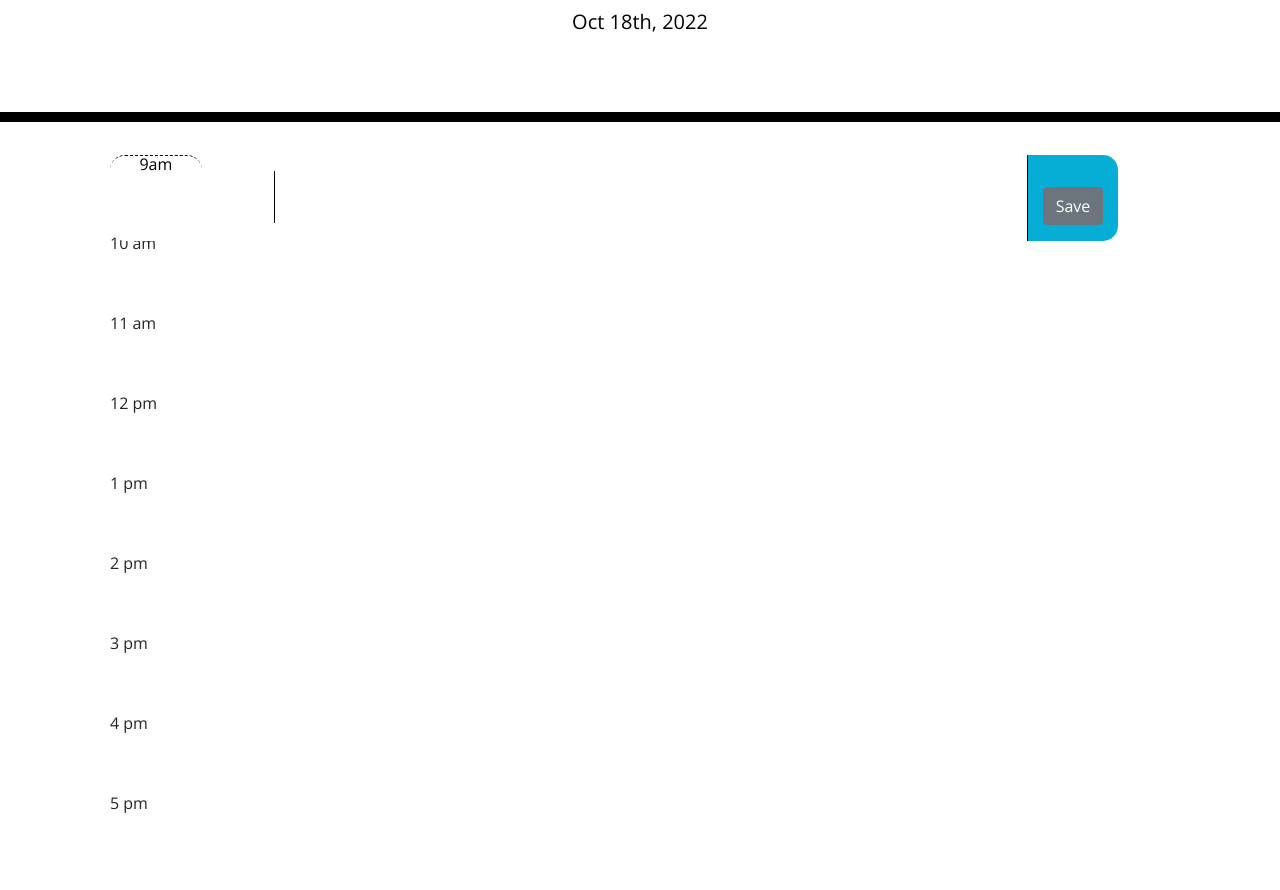
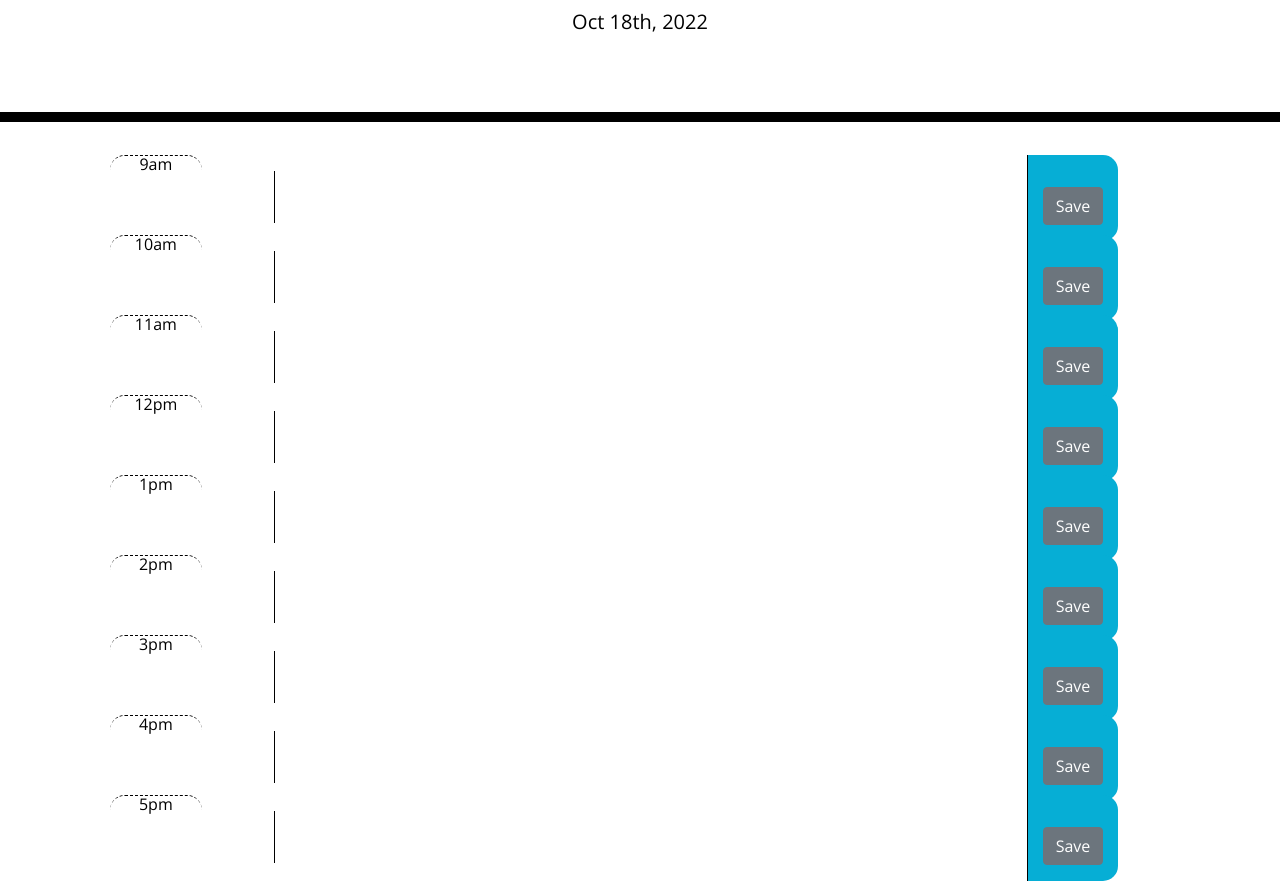
Before and after one commit to EmilyBernard/Mod05-workDayScheduler, a plain HTML site: page Develop/index.html in a window 1280 px wide. Shown: the part 182-1072 px from the top of the page. Drawn offline with nearby package versions, Linux system fonts and the light colour scheme.

Commit message:
added html code for each row-the webpage now looks more like Mock-Up

```diff
--- a/Develop/index.html
+++ b/Develop/index.html
@@ -41,14 +41,78 @@
           </div>
         </li>
 
-        <li class="row" id="hr10">10 am</li>
-        <li class="row" id="hr11">11 am</li>
-        <li class="row" id="hr12">12 pm</li>
-        <li class="row" id="hr1">1 pm</li>
-        <li class="row" id="hr2">2 pm</li>
-        <li class="row" id="hr3">3 pm</li>
-        <li class="row" id="hr4">4 pm</li>
-        <li class="row" id="hr5">5 pm</li>
+        <li class="row">
+          <div class="col-1 time-block hour" id="10">10am</div>
+          <div class="col-9 time-slot">
+            <textarea id="hr10" class="calendar-item" cols="75%"></textarea>
+          </div>
+          <div class="col-1 saveBtn">
+            <button id="10am" class="btn btn-secondary">Save</button>
+          </div>
+        </li>
+        <li class="row">
+          <div class="col-1 time-block hour" id="11">11am</div>
+          <div class="col-9 time-slot">
+            <textarea id="hr11" class="calendar-item" cols="75%"></textarea>
+          </div>
+          <div class="col-1 saveBtn">
+            <button id="11am" class="btn btn-secondary">Save</button>
+          </div>
+        </li>
+        <li class="row">
+          <div class="col-1 time-block hour" id="12">12pm</div>
+          <div class="col-9 time-slot">
+            <textarea id="hr12" class="calendar-item" cols="75%"></textarea>
+          </div>
+          <div class="col-1 saveBtn">
+            <button id="12pm" class="btn btn-secondary">Save</button>
+          </div>
+        </li>
+        <li class="row">
+          <div class="col-1 time-block hour" id="1">1pm</div>
+          <div class="col-9 time-slot">
+            <textarea id="hr1" class="calendar-item" cols="75%"></textarea>
+          </div>
+          <div class="col-1 saveBtn">
+            <button id="1am" class="btn btn-secondary">Save</button>
+          </div>
+        </li>
+        <li class="row">
+          <div class="col-1 time-block hour" id="2pm">2pm</div>
+          <div class="col-9 time-slot">
+            <textarea id="hr2" class="calendar-item" cols="75%"></textarea>
+          </div>
+          <div class="col-1 saveBtn">
+            <button id="2pm" class="btn btn-secondary">Save</button>
+          </div>
+        </li>
+        <li class="row">
+          <div class="col-1 time-block hour" id="3">3pm</div>
+          <div class="col-9 time-slot">
+            <textarea id="hr3" class="calendar-item" cols="75%"></textarea>
+          </div>
+          <div class="col-1 saveBtn">
+            <button id="3pm" class="btn btn-secondary">Save</button>
+          </div>
+        </li>
+        <li class="row">
+          <div class="col-1 time-block hour" id="4">4pm</div>
+          <div class="col-9 time-slot">
+            <textarea id="hr4" class="calendar-item" cols="75%"></textarea>
+          </div>
+          <div class="col-1 saveBtn">
+            <button id="4pm" class="btn btn-secondary">Save</button>
+          </div>
+        </li>
+        <li class="row">
+          <div class="col-1 time-block hour" id="5">5pm</div>
+          <div class="col-9 time-slot">
+            <textarea id="hr5" class="calendar-item" cols="75%"></textarea>
+          </div>
+          <div class="col-1 saveBtn">
+            <button id="5pm" class="btn btn-secondary">Save</button>
+          </div>
+        </li>
       </ul>
 
     </div>
```
